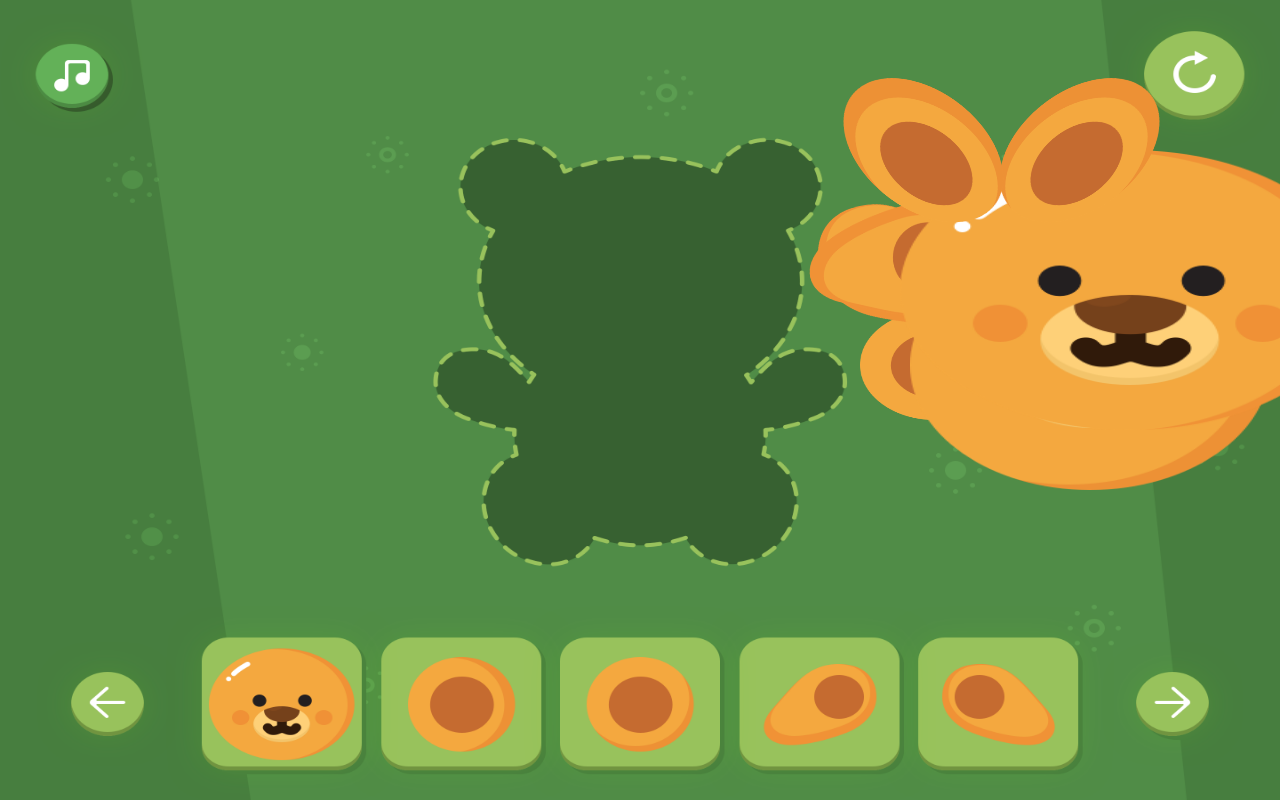
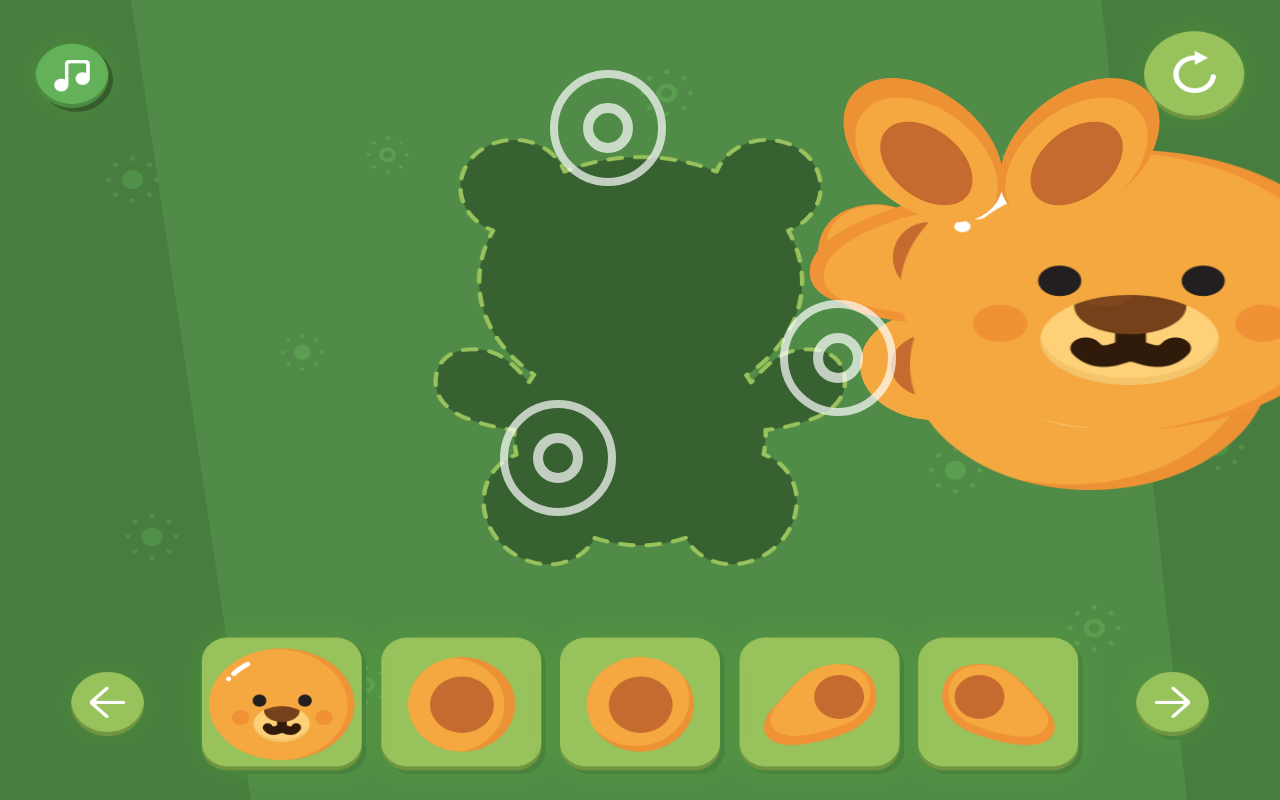
Before and after one commit to Bogdan-nt/myTeddyBear, a plain HTML site: page index.html in a window 1280 px wide. Shown: the top 800 px of the page. Drawn offline with nearby package versions, Linux system fonts and the light colour scheme.

```diff
--- a/css/main.css
+++ b/css/main.css
@@ -361,3 +361,90 @@ html {
     height: 110px;
     width:150px;
 }
+
+.ear-ring-outer{
+     content: '';
+     width: 100px;
+     height: 100px;
+     border: 8px solid #fff;
+     border-radius: 50%;
+     position: absolute;
+     opacity: 0.7;
+     top: 70px;
+     left: 550px;
+     animation: pulsate infinite 1s;
+ }
+
+.ear-ring {
+    content: '';
+    width: 30px;
+    height: 30px;
+    border: 10px solid #fff;
+    border-radius: 50%;
+    position: absolute;
+    top: 25px;
+    left: 25px;
+    animation: pulsate infinite 1s;
+}
+
+.foot-ring-outer{
+    content: '';
+    width: 100px;
+    height: 100px;
+    border: 8px solid #fff;
+    border-radius: 50%;
+    position: absolute;
+    opacity: 0.7;
+    top: 400px;
+    left: 500px;
+    animation: pulsate infinite 1s;
+}
+
+.foot-ring {
+    content: '';
+    width: 30px;
+    height: 30px;
+    border: 10px solid #fff;
+    border-radius: 50%;
+    position: absolute;
+    top: 25px;
+    left: 25px;
+    animation: pulsate infinite 1s;
+}
+
+.hand-ring-outer{
+    content: '';
+    width: 100px;
+    height: 100px;
+    border: 8px solid #fff;
+    border-radius: 50%;
+    position: absolute;
+    opacity: 0.7;
+    top: 300px;
+    left: 780px;
+    animation: pulsate infinite 1s;
+}
+
+.hand-ring {
+    content: '';
+    width: 30px;
+    height: 30px;
+    border: 10px solid #fff;
+    border-radius: 50%;
+    position: absolute;
+    top: 25px;
+    left: 25px;
+    animation: pulsate infinite 1s;
+}
+
+@-webkit-keyframes pulsate {
+    0% {
+        -webkit-transform: scale(1, 1);
+    }
+    50% {
+        -webkit-transform: scale(1.3, 1.3);
+    }
+    100% {
+        -webkit-transform: scale(1, 1);
+    }
+}
--- a/index.html
+++ b/index.html
@@ -31,6 +31,18 @@
             <img class="picior_jos_stanga" id="picior_jos_stanga" src="img/picior_jos_stanga.png">
 
         </div>
+        <div class= "ear-ring-outer">
+            <div class="ear-ring">
+            </div>
+        </div>
+        <div class= "foot-ring-outer">
+            <div class="foot-ring">
+            </div>
+        </div>
+        <div class= "hand-ring-outer">
+            <div class="hand-ring">
+            </div>
+        </div>
         <script src="js/vendor/modernizr-3.5.0.min.js"></script>
         <script src="https://code.jquery.com/jquery-3.2.1.min.js" integrity="sha256-hwg4gsxgFZhOsEEamdOYGBf13FyQuiTwlAQgxVSNgt4=" crossorigin="anonymous"></script>
         <script src="https://code.jquery.com/ui/1.12.1/jquery-ui.min.js" integrity="sha256-VazP97ZCwtekAsvgPBSUwPFKdrwD3unUfSGVYrahUqU=" crossorigin="anonymous"></script>
```
